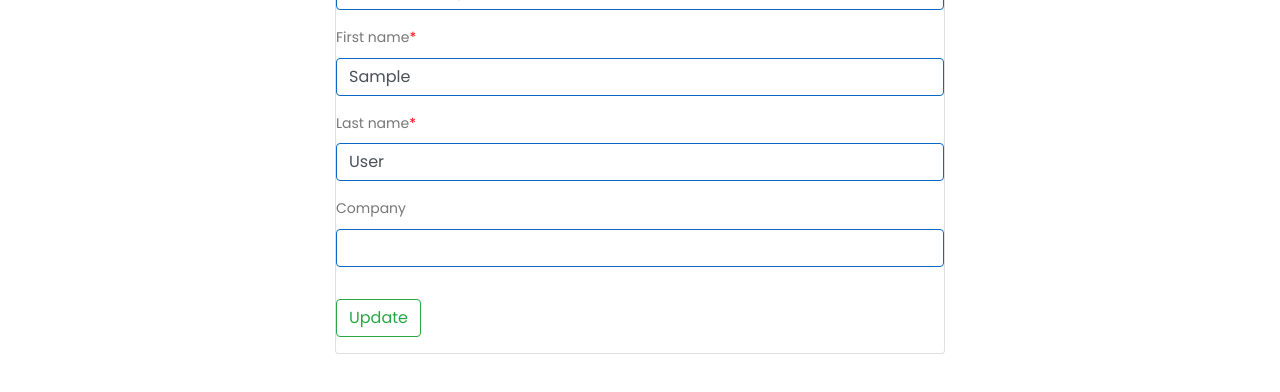
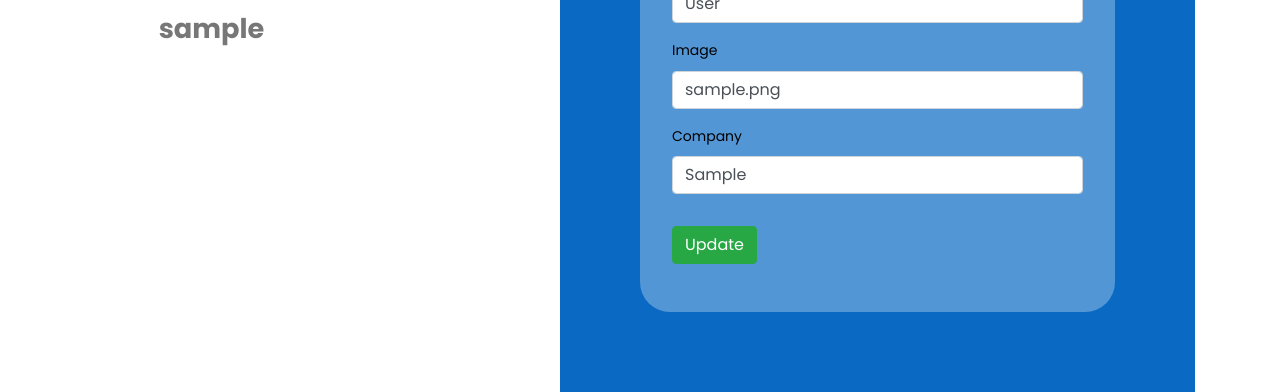
Before and after one commit to mary-wan/jobseekers, a Django app: page /update_employer_profile/ in a window 1280 px wide. Shown: the part 511-903 px from the top of the page. Before the commit the page ends 865 px from the top, so only its background shows below. Run offline with Django 3.2, Linux system fonts and the light colour scheme; a user stored in the database is signed in; tables that the repository leaves empty hold one stand-in row (values such as "Sample post"); one stand-in notice (Sample message) is shown; some libraries are stand-ins or nearby versions; some web fonts are replaced.

Commit message:
fix update employer form

```diff
--- a/seekapp/forms.py
+++ b/seekapp/forms.py
@@ -89,4 +89,4 @@ class UploadFileForm(forms.ModelForm):
 class UpdateEmployerProfile(forms.ModelForm):
     class Meta:
         model = Employer
-        fields = ('company', )
+        fields = ('profile_photo','company' )
--- a/seekapp/templates/employer/update.html
+++ b/seekapp/templates/employer/update.html
@@ -1,60 +1,40 @@
 {% extends 'slider-base.html' %}
-
+{% load bootstrap4 %}
 {% block content %}
-<div class="container-fluid employ">
+  <div class="container mt-4">
       <div class="row">
-    <div class="col-md-3"></div>
-    <div class="col-md-6">
-      {% if messages %}
-      {% for message in messages %}
-      <div class="row ">
-        <div class="col-md-4"></div>
-        <div class="col-md-4">
-          <div class="alert text-center {{ message.tags }} alert-dismissible" role="alert" id="messages">
-            <button type="button" class="close" data-dismiss="alert" aria-label="Close">
-              <span aria-hidden="true">&times;</span>
-            </button>
-            {{ message }}
-          </div>
-        </div>
-        <div class="col-md-4"></div>
-      </div>
-      {% endfor %}
-      {% endif %}
-
-      <div class="text-center">
-        <div>
-          {% if user.profile.profile_picture.url %}
-          <img class="profile_picture" src="{{ user.profile.profile_picture.url }}" style="height: 20vh; width:20vh;"
-            alt="{{ profile.name }}">
+            <div class="col-md-5">
+                  <div class="pt-5 mt-5 pl-2">
+                      {% if profile.profile_photo.url %}
+                      <img class="update_pic"
+                         src="{{ profile.profile_photo.url }}" style="height: 30vh; width:30vh; border-radius: 100%;" alt="{{ profile.name }}" >
                          {% else %}
-          <img class="profile_picture"
-            src="https://res.cloudinary.com/dbos9xidr/image/upload/v1626854682/zvtfufhexa8lqqqgcdt3.png"
-            style="height: 20vh; width:20vh;" alt="{{ profile.name }}">
+                         <img src="https://st2.depositphotos.com/1104517/11965/v/600/depositphotos_119659092-stock-illustration-male-avatar-profile-picture-vector.jpg"
+                         class="card-img-top update-pic" alt="My profile picture">
                            {% endif %}
                   </div>
                   <div>
-          <h2 class="text-monospace ml-3 pt-2"><small><strong>{{user.username}}</strong></small></h2>
+                    <h2 class=" user text-center"><small><strong>{{user.username}}</strong></small></h2>
                   </div>
             </div>
-      <hr>
-
-      <div class="card" id="myContent">
+          <div class="col-md-7">
+           <div class="format">
+            <div class="upt" id="myContent">
+                <h2 class="text-center">Update Profile</h2>
                 <form class="forms" action="" method="POST" enctype="multipart/form-data">
                   {% csrf_token %}
                   <fieldset class="form-group">
-            {% load crispy_forms_tags %}
-            {{ u_form | crispy }}
-            {{ p_form | crispy }}
-            {% csrf_token %}
+                    {% bootstrap_form u_form%}
+                    {% bootstrap_form p_form%}
                   </fieldset>
                   <div class="form-group">
-            <button class="btn btn-outline-success" type="submit">Update</button>
+                    <button class="btn btn-success" type="submit">Update</button>
                   </div>
                 </form>
               </div>
             </div>
-    <div class="col-md-3"></div>
+           </div>
+          </div>
       </div>
   </div>
 {% endblock %}
--- a/seekapp/views.py
+++ b/seekapp/views.py
@@ -106,9 +106,12 @@ def employerProfile(request):
 @login_required
 # @allowed_users(allowed_roles=['admin','employer'])
 def update_employer_profile(request):
+    current_user= request.user
+    profile = Employer.objects.get(
+        user_id=current_user.id)  # get profile
     if request.method == 'POST':
-        u_form = UpdateUserProfile(request.POST, request.FILES, instance=request.user)
-        p_form = UpdateEmployerProfile(request.POST, instance=request.user)
+        u_form = UpdateUserProfile(request.POST, instance=request.user)
+        p_form = UpdateEmployerProfile(request.POST,request.FILES, instance=request.user.employer)
         if u_form.is_valid() and p_form.is_valid():
             u_form.save()
             p_form.save()
@@ -117,10 +120,11 @@ def update_employer_profile(request):
             return redirect('profile')
     else:
         u_form = UpdateUserProfile(instance=request.user)
-        p_form = UpdateEmployerProfile(instance=request.user)
+        p_form = UpdateEmployerProfile(instance=request.user.employer)
     context = {
         'u_form': u_form,
-        'p_form': p_form
+        'p_form': p_form,
+        'profile':profile
     }
     return render(request,'employer/update.html',context)
 
```
Also changed, not shown: seekapp/templates/jobseeker/update.html (+0 -70 lines). Lines whose indentation alone changed are shown as unchanged.
